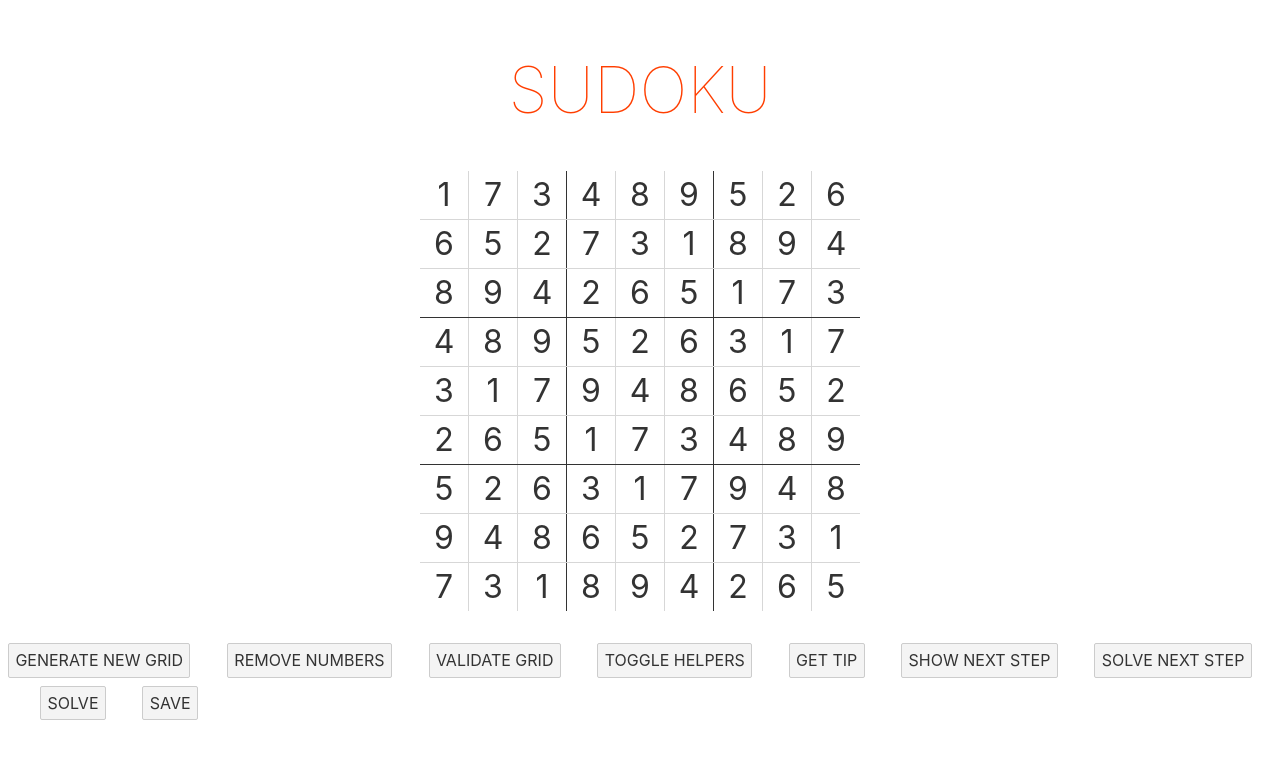
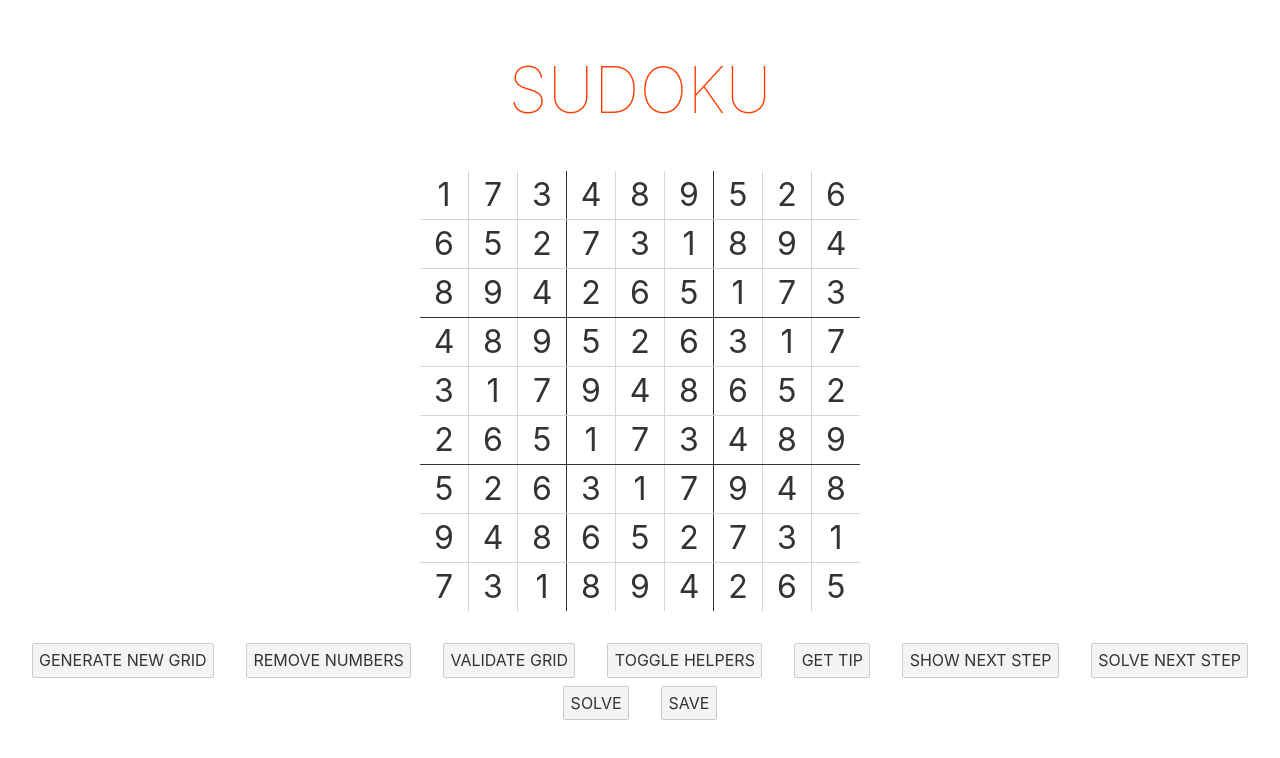
Before and after one commit to Morphyish/sudoku, a Svelte app: page / in a window 1280 px wide. Shown: the top 758 px of the page. Built offline with nearby package versions, Linux system fonts and the light colour scheme.

Commit message:
:lipstick: buttons layout

```diff
--- a/src/App.svelte
+++ b/src/App.svelte
@@ -62,14 +62,15 @@
 	}
 
 	.buttons {
+		display: flex;
+		flex-wrap: wrap;
+		justify-content: center;
 		margin-top: 2rem;
+		margin-left: -2rem;
 	}
 
 	button {
 		text-transform: uppercase;
-	}
-
-	button + button {
 		margin-left: 2rem;
 	}
 
```
